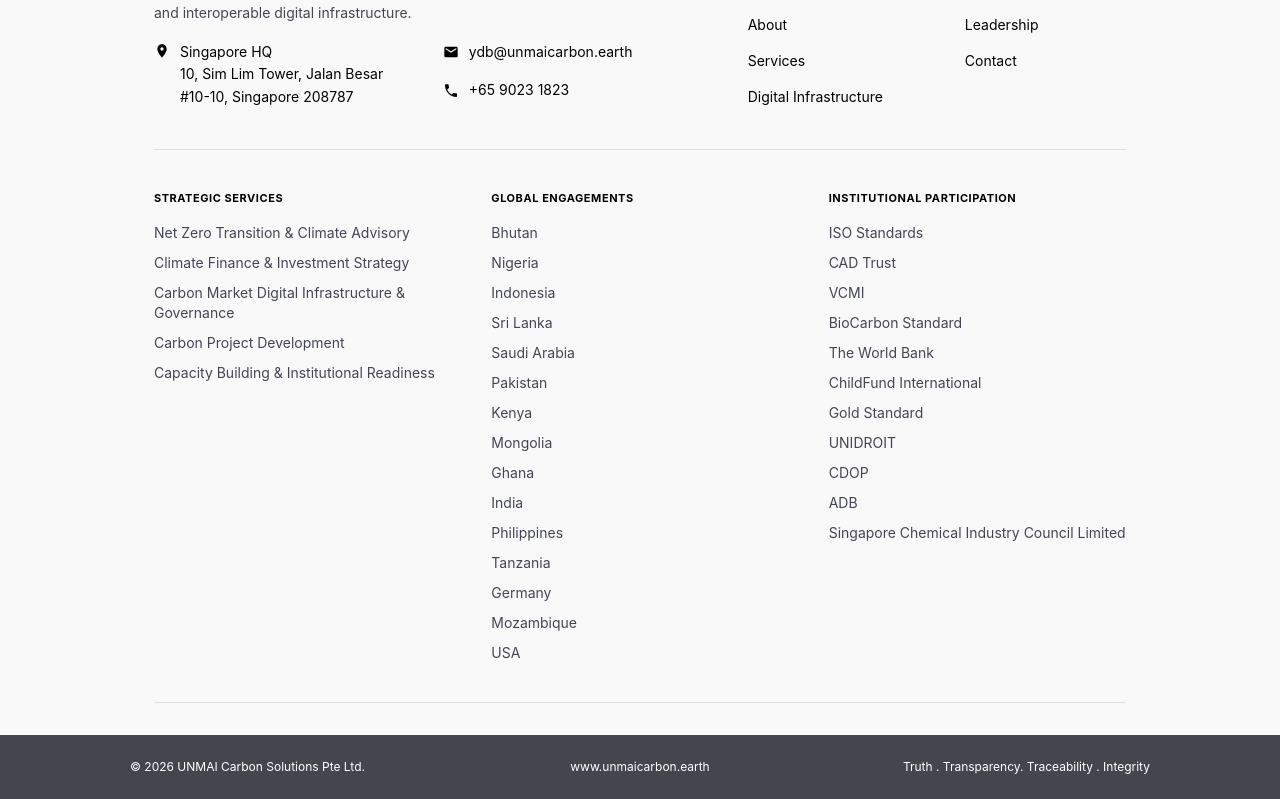
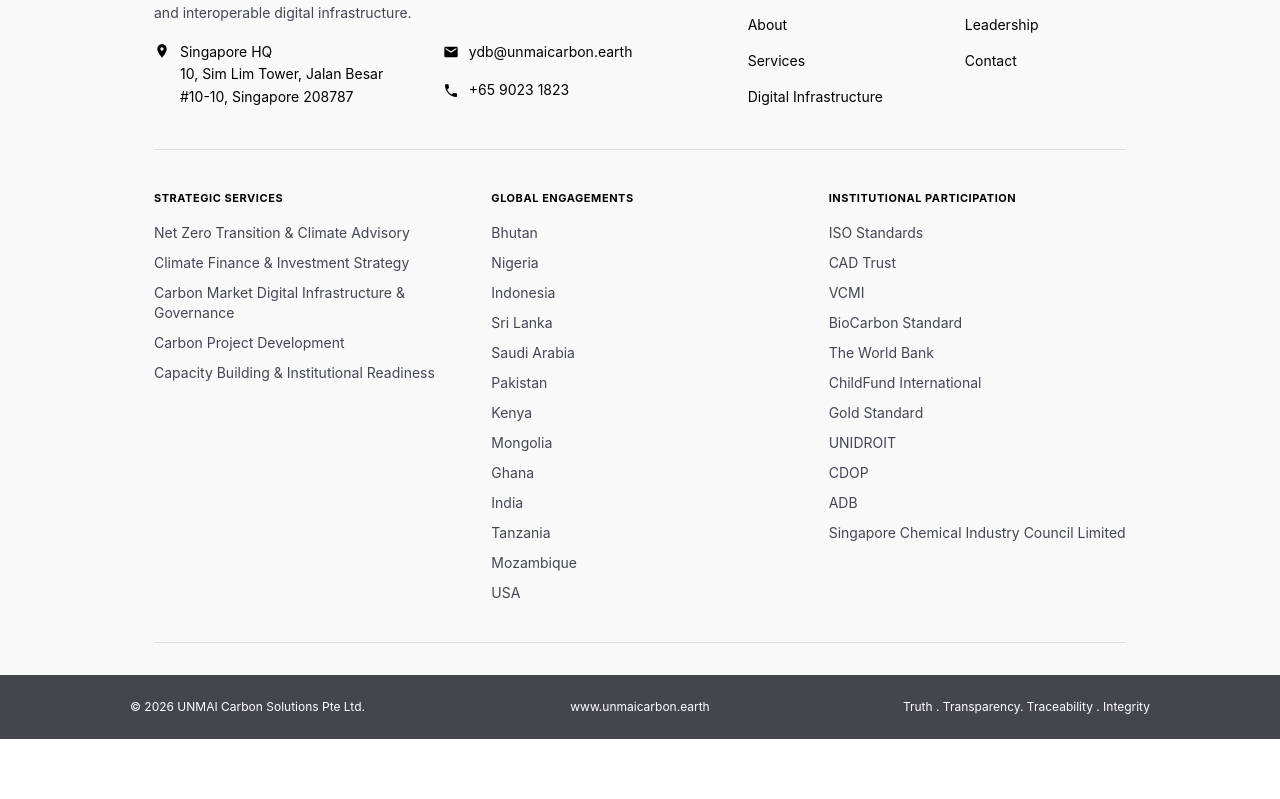
Before and after one commit to karthi4632a1810/unmaic-arbon-v3, a React (Vite) app: page /about in a window 1280 px wide. Shown: the part 2442-3241 px from the top of the page. After the commit the page ends 3181 px from the top, so only its background shows below. Built offline with nearby package versions, Linux system fonts and the light colour scheme.

Commit message:
map updated

```diff
--- a/src/OtherPages.tsx
+++ b/src/OtherPages.tsx
@@ -3,10 +3,7 @@
 import { SiteFooter } from "./components/SiteFooter";
 import { ScrollReveal } from "./components/ScrollReveal";
 import { ScheduleConsultationModal } from "./components/ScheduleConsultationModal";
-import {
-  EngagementGlobalCountries,
-  EngagementInstitutionalParticipation,
-} from "./components/EngagementGlobalSections";
+import { EngagementInstitutionalParticipation } from "./components/EngagementGlobalSections";
 import { IndiaEngagementMap } from "./components/IndiaEngagementMap";
 import { SiteHeader } from "./components/SiteHeader";
 
@@ -309,8 +306,7 @@
         paragraph="Supporting governments, institutions, and climate stakeholders in operationalizing carbon markets and climate finance systems."
       />
       <IndiaEngagementMap />
-      <div className="mx-auto max-w-[1216px] space-y-16 pb-4">
-        <EngagementGlobalCountries />
+      <div className="mx-auto max-w-[1216px] pb-4">
         <EngagementInstitutionalParticipation />
       </div>
     </PageScaffold>
--- a/src/components/EngagementGlobalSections.tsx
+++ b/src/components/EngagementGlobalSections.tsx
@@ -11,9 +11,7 @@
   "Mongolia",
   "Ghana",
   "India",
-  "Philippines",
   "Tanzania",
-  "Germany",
   "Mozambique",
   "USA",
 ] as const;
--- a/src/components/IndiaEngagementMap.tsx
+++ b/src/components/IndiaEngagementMap.tsx
@@ -30,8 +30,7 @@
     id: "singapore",
     country: "Singapore",
     capital: "Singapore",
-    engagement:
-      "ISO Carbon Data Model Member and CAD Trust User Forum member and Training of Government Officers on Paris Agreement",
+    engagement: "Training of Government Officers on Paris Agreement",
     link: FOUNDER_LINKEDIN_URL,
     lat: 1.3521,
     lng: 103.8198,
@@ -43,14 +42,6 @@
     engagement: "World Bank SuPRABHA and USAID PACE-D",
     lat: 28.6139,
     lng: 77.209,
-  },
-  {
-    id: "philippines",
-    country: "Philippines",
-    capital: "Manila",
-    engagement: "",
-    lat: 14.5995,
-    lng: 120.9842,
   },
   {
     id: "indonesia",
@@ -67,14 +58,6 @@
     engagement: "Establishment of GHG Training Centre at AIT Bangkok",
     lat: 13.7563,
     lng: 100.5018,
-  },
-  {
-    id: "germany",
-    country: "Germany",
-    capital: "Berlin",
-    engagement: "Senior Advisor for Perspectives (past)",
-    lat: 52.52,
-    lng: 13.405,
   },
   {
     id: "bangladesh",
```
